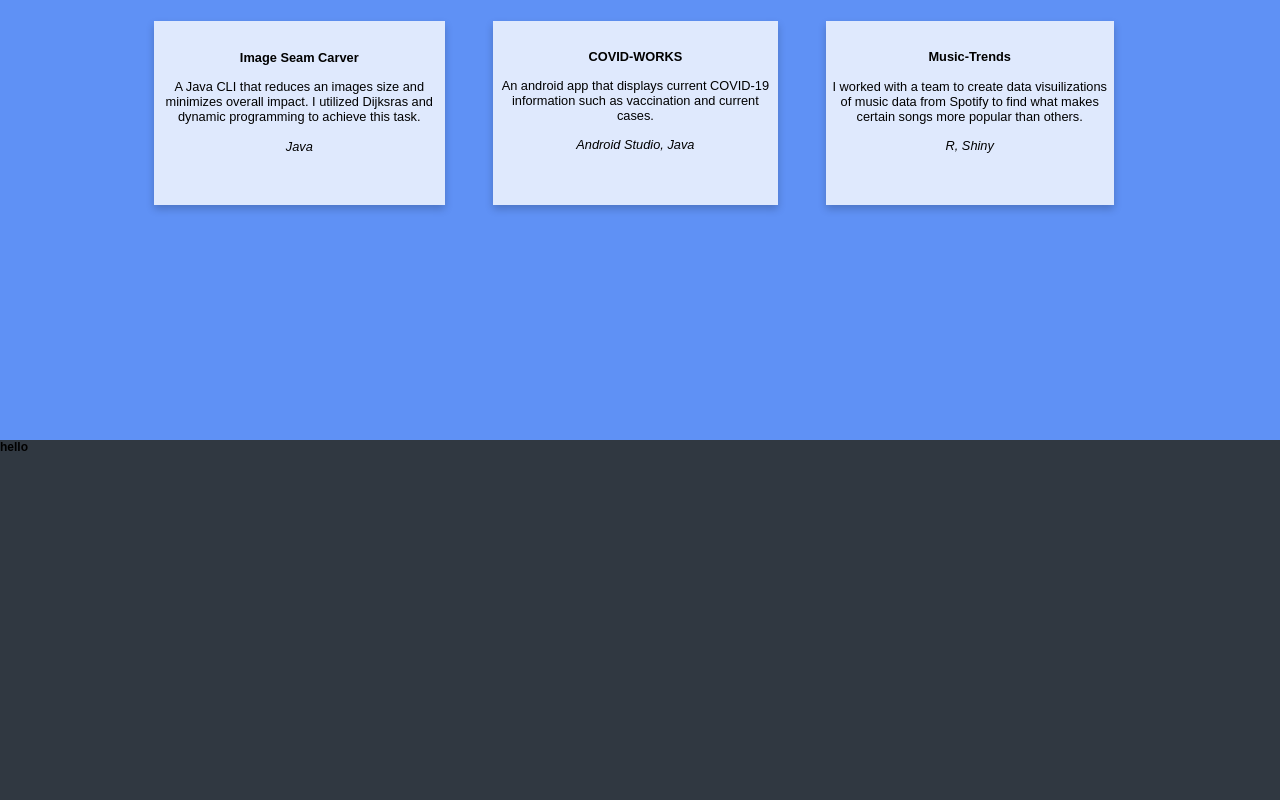
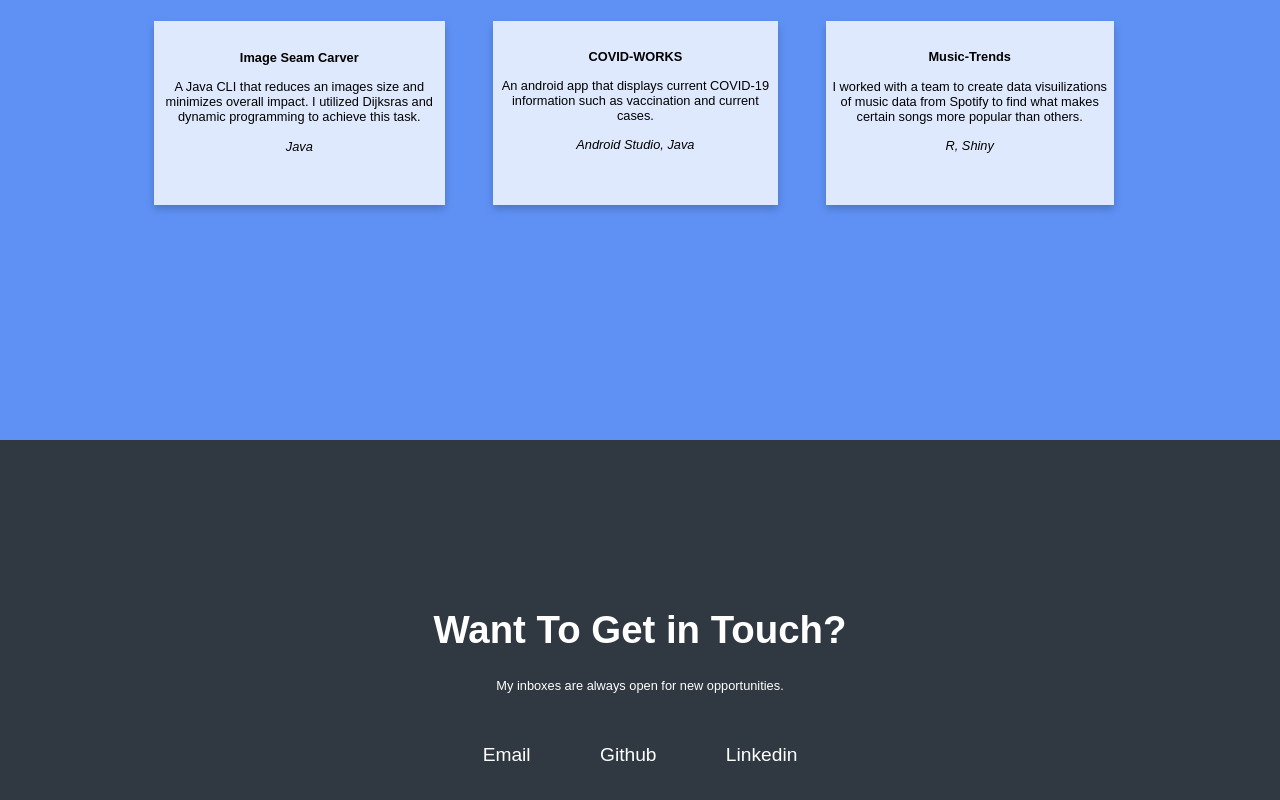
Before and after one commit to davidngo123/Personal-Website, a plain HTML site: page index.html in a window 1280 px wide. Shown: the part 2760-3560 px from the top of the page. Drawn offline with Linux system fonts and the light colour scheme.

Commit message:
mostly finished draft

```diff
--- a/css/style.css
+++ b/css/style.css
@@ -320,3 +320,35 @@ li a:hover {
   height: 70%;
   background-color: #303841;
 }
+
+#contact h1 {
+  color: #fff;
+  font-size:max(3vw, 3px);
+  text-align: center;
+  position: relative;
+  margin-bottom: 2%;
+  top:30%;
+}
+
+#contact h2 {
+  color: #fff;
+  font-size:max(1vw, 1px);
+  text-align: center;
+  position: relative;
+  top:30%;
+  font-weight: normal;
+  margin-bottom: 4%;
+}
+
+#contact p {
+  color: #fff;
+  font-size:max(1.5vw, 1.5px);
+  text-align: center;
+  position: relative;
+  top:30%;
+  word-spacing: 8vh;
+}
+
+#contact a {
+  color: white;
+}
--- a/index.html
+++ b/index.html
@@ -158,8 +158,13 @@
 
   </div>
 </div>
-<div id = "contact">
-  <h1> hello</h1>
+<div id ="contact">
+  <h1>Want To Get in Touch?</h1>
+  <h2>My inboxes are always open for new opportunities.</h2>
+  <p><a href = "mailto: dngo2@uw.edu">Email</a>
+    <a href = "github.com/davidngo123" >Github</a>
+    <a href = "https://www.linkedin.com/in/david-v-ngo/">Linkedin</a>
+  </p>
 </div>
 
 <!-- scripts -->
```
